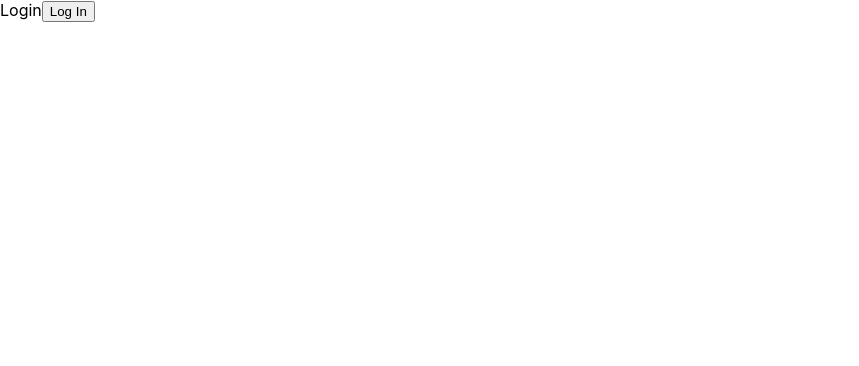
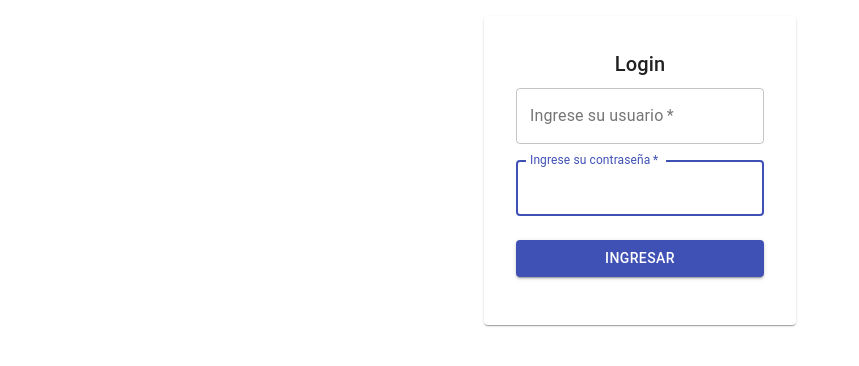
Before and after one commit to JGutierrez1457/front-prestaly, a React (Create React App) app: page /login in a window 1280 px wide. Shown: the top 366 px of the page, without its empty margins (0-859 px from the left). Built offline with nearby package versions, Linux system fonts and the light colour scheme.

Commit message:
Added Login and LogOut

```diff
--- a/src/App.js
+++ b/src/App.js
@@ -1,10 +1,12 @@
 import { Route, BrowserRouter as Router, Switch, Redirect } from 'react-router-dom';
 import Home from "./components/Home/Home";
-import SignIn from "./components/Auth/SignIn/SignIn";
+import CSignIn from "./containers/Auth/CSignIn";
 import ListFamilies from './components/Families/ListFamilies/ListFamilies';
 import ListLoans from './components/Loans/ListLoans/ListLoans';
-var auth = false;
+import { useSelector } from 'react-redux';
+ var auth;
 function App() {
+   auth = useSelector( state => state.auth?.auth?.token);
 
   return (
     <div className="App">
@@ -14,7 +16,10 @@ function App() {
             if (auth) { return <Redirect to={{ pathname: '/families', state: { from: '/' } }} /> }
             return <Home {...props} />
           }} />
-          <Route path='/login' render={props => <SignIn {...props} />} />
+          <Route path='/login' render={props => {
+           if (auth) { return <Redirect to={{ pathname: '/families', state: { from: '/' } }} /> }
+            return <CSignIn {...props} />
+            }} />
           <PrivateRoute path='/families'>
             <ListFamilies />
           </PrivateRoute>
--- /dev/null
+++ b/src/actions/auth.js
@@ -0,0 +1,16 @@
+import { AUTH } from '../constants/actionsTypes';
+import * as API from '../api';
+export const signin = (dataUser)=>async(dispatch)=>{
+    try {
+        const { data } = await API.signIn(dataUser);
+        const message = data.message;
+        delete data.message;
+        dispatch({
+            type : AUTH,
+            data
+        })
+        return message;
+    } catch (error) {
+        return error.response.data?.message;
+    }
+}
--- a/src/api/index.js
+++ b/src/api/index.js
@@ -1,2 +1,12 @@
 import axios from 'axios';
-let API_URL=''
+let API_URL='http://localhost:3000';
+const API = axios.create({ baseURL : API_URL});
+API.interceptors.request.use(req=>{
+    const userLocal = localStorage.getItem('token');
+    if(userLocal){
+        req.headers.authorization = `Bearer ${JSON.parse(userLocal).token}`
+    }
+    return req;
+})
+
+export const signIn = (data)=>API.post('/api/auth/signin',data);
--- a/src/components/Auth/SignIn/SignIn.js
+++ b/src/components/Auth/SignIn/SignIn.js
@@ -1,17 +1,45 @@
-import React from 'react'
-import { useHistory, useLocation } from 'react-router-dom'
+import { Button, Paper, TextField, Typography } from '@material-ui/core';
+import React, { useState} from 'react'
+import { useHistory } from 'react-router-dom'
+import useStyles from './styles'
 
-function SignIn() {
-    const location = useLocation();
+function SignIn({handleLogin}) {
     const history = useHistory();
-    const { from  } = location.state || { from : { pathname : "/"}}
-    const login = ()=>{
-        history.replace(from);
+    const classes = useStyles();
+    const [ userData, setUserData ] = useState({username : '', password : ''});
+    const onLogin = ()=>{
+        handleLogin(userData)
+        .then(m =>{if(m.severity === 'success'){history.push('/families')}})
+    }
+    const handleChange = (e)=>{
+        setUserData({...userData, [e.target.name] : e.target.value })
     }
     return (
-        <div>
-            Login
-            <button onClick={login}>Log In</button>
+        <div className={classes.containerPaper}>
+        <Paper className={classes.paper}>
+            <Typography variant='h6' align='center'>Login</Typography>
+            <TextField
+                variant='outlined'
+                name='username'
+                autoFocus
+                label='Ingrese su usuario'
+                type='text'
+                required
+                fullWidth
+                onChange={handleChange}
+                />
+            <TextField
+                variant='outlined'
+                name='password'
+                autoFocus
+                label='Ingrese su contraseña'
+                type='password'
+                required
+                fullWidth
+                onChange={handleChange}
+                />
+            <Button color='primary' variant='contained' onClick={onLogin}>Ingresar</Button>
+        </Paper>
         </div>
     )
 }
--- /dev/null
+++ b/src/components/Auth/SignIn/styles.js
@@ -0,0 +1,22 @@
+import { makeStyles } from '@material-ui/core/styles'
+export default makeStyles((theme)=>({
+    containerPaper:{
+        display: 'flex',
+        justifyContent : 'center'
+    },
+    paper : {
+        padding: theme.spacing(4,4),
+        margin : theme.spacing(2,40),
+        display : 'flex',
+        flexDirection : 'column',
+        [theme.breakpoints.down('xs')]:{
+            margin: theme.spacing(2,3)
+        },
+        '& .MuiTextField-root':{
+            margin : theme.spacing(1,0)
+        },
+        '& .MuiButton-root':{
+            margin : theme.spacing(2,0)
+        }
+    }
+}))
--- a/src/components/Drawer/Drawer.js
+++ b/src/components/Drawer/Drawer.js
@@ -3,17 +3,20 @@ import clsx from 'clsx';
 import { IconButton, Drawer, Divider, List, ListItem, ListItemIcon,
     ListItemText, Typography, Avatar, CssBaseline } from '@material-ui/core'
 import useStyles from './styles';
-import { Link,  useRouteMatch } from 'react-router-dom';
+import { Link,  useHistory } from 'react-router-dom';
 import {
     ChevronRight as ChevronRightIcon, ChevronLeft as ChevronLeftIcon, People as PeopleIcon, LocalAtm as LocalAtmIcon,
     ExitToApp as ExitToAppIcon
 } from '@material-ui/icons';
+import { LOGOUT } from '../../constants/actionsTypes'
+import { useDispatch } from 'react-redux';
 
 
 export default function MiDrawer({children}) {
     const classes = useStyles();
+    const dispatch = useDispatch();
     const [open, setOpen] = React.useState(false);
-
+    const history = useHistory();
     const handleDrawerOpen = () => {
         setOpen(true);
     };
@@ -21,6 +24,14 @@ export default function MiDrawer({children}) {
     const handleDrawerClose = () => {
         setOpen(false);
     };
+    const logOut = ()=>{
+        dispatch(
+            {
+                type : LOGOUT
+            }
+        )
+        history.push('/')
+    }
     return (
         <div className={classes.root}>
             <CssBaseline />
@@ -87,7 +98,7 @@ export default function MiDrawer({children}) {
                 </List>
                 <Divider />
                 <List>
-                    <ListItem button key='logout' component={Link} to={`/login`}>
+                    <ListItem button key='logout' onClick={logOut}>
                         <ListItemIcon>
                             <ExitToAppIcon />
                         </ListItemIcon>
--- a/src/constants/actionsTypes.js
+++ b/src/constants/actionsTypes.js
@@ -1,3 +1,6 @@
 export const GET_MY_FAMILIES = 'GET_MY_FAMILIES';
 
 export const GET_MY_LOANS = 'GET_MY_LOANS';
+
+export const AUTH = 'AUTH';
+export const LOGOUT = 'LOGOUT';
--- /dev/null
+++ b/src/containers/Auth/CSignIn.js
@@ -0,0 +1,11 @@
+import { connect } from 'react-redux'
+import SignIn from '../../components/Auth/SignIn/SignIn';
+import { signin } from '../../actions/auth';
+
+const mapDispatchToProps = (dispatch)=>{
+    return {
+        handleLogin : (dataUser)=>dispatch(signin(dataUser))
+    }
+}
+const CSignIn = connect(null, mapDispatchToProps)(SignIn);
+export default CSignIn;
--- /dev/null
+++ b/src/containers/CDrawer.js
@@ -0,0 +1,2 @@
+import { connect } from 'react-redux'
+import Drawer from '../components/Drawer/Drawer';
--- /dev/null
+++ b/src/reducers/auth.js
@@ -0,0 +1,13 @@
+import { AUTH, LOGOUT } from "../constants/actionsTypes";
+const auth = (state = { auth : JSON.parse(localStorage.getItem('token'))}, action)=>{
+    switch(action.type){
+        case AUTH:
+            localStorage.setItem('token', JSON.stringify({...action?.data}));
+            return { ...state, auth : action?.data }
+        case LOGOUT:
+            localStorage.removeItem('token');
+            return { ...state, auth : null }
+        default : return state
+    }
+}
+export default auth;
--- a/src/reducers/index.js
+++ b/src/reducers/index.js
@@ -1,7 +1,8 @@
 import { combineReducers } from 'redux'
 import families from './families'
 import loans from './loans'
+import auth from './auth'
 
 export default combineReducers({
-    families, loans
+    families, loans, auth
 })
```
